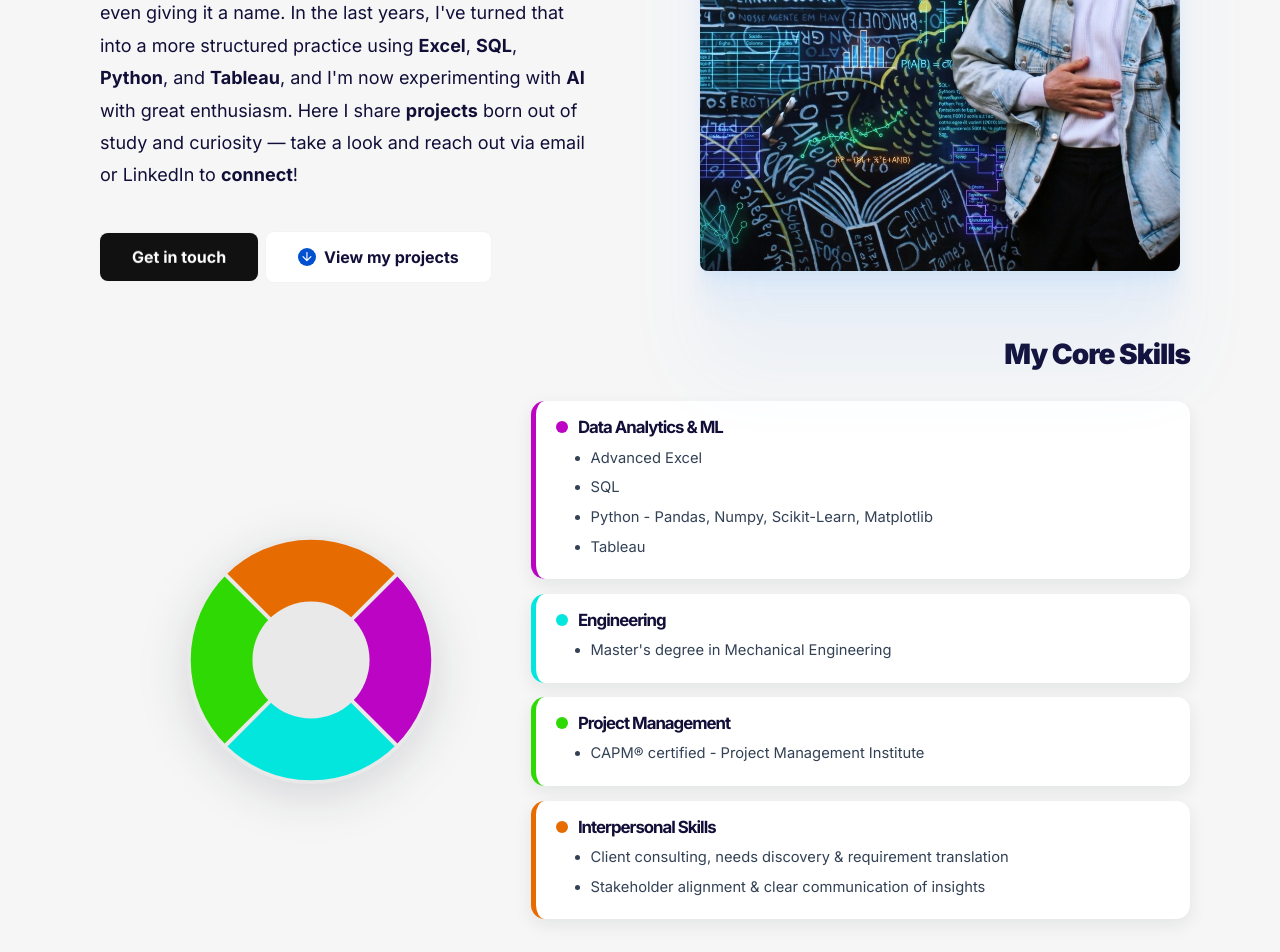
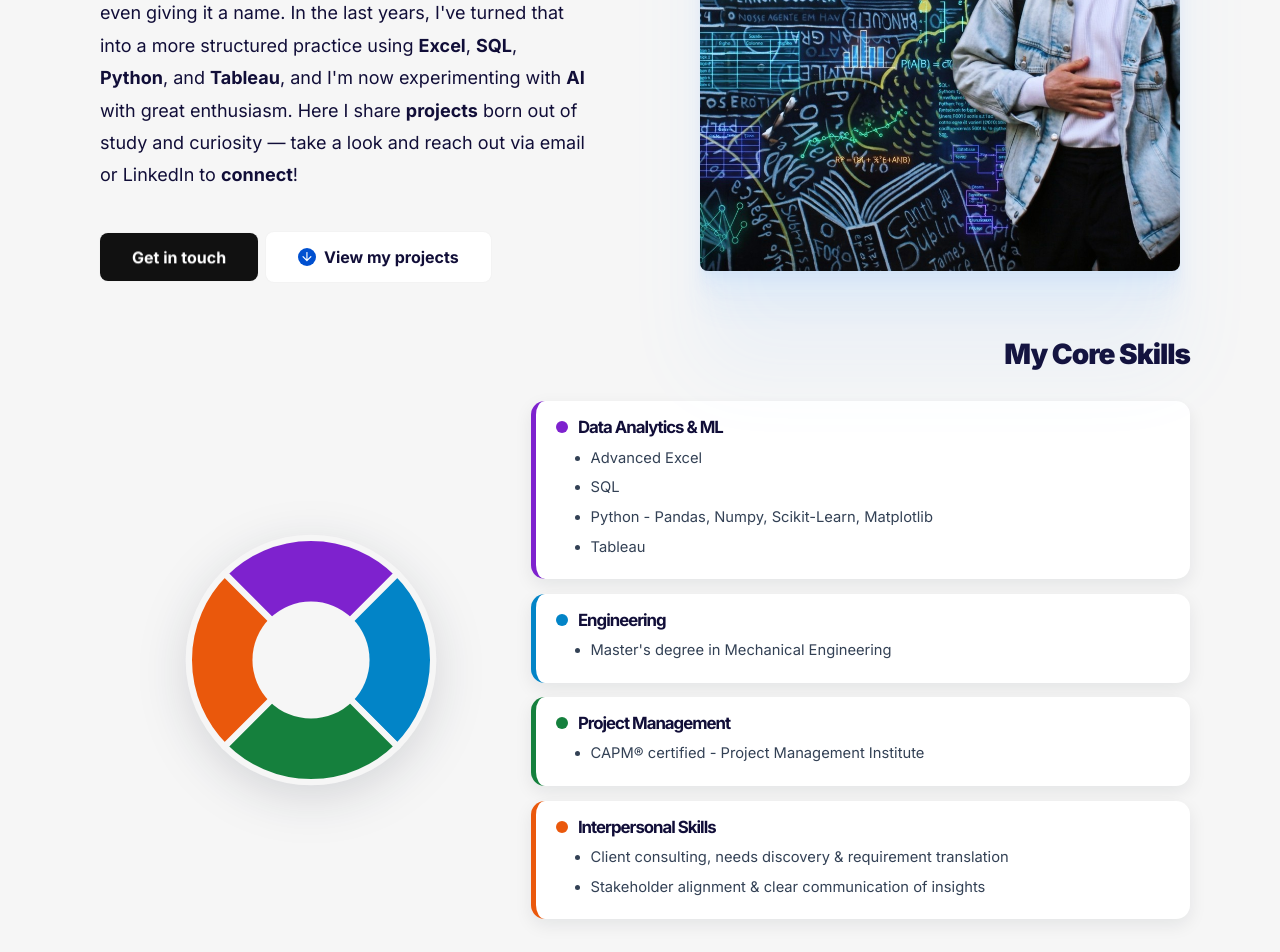
Before and after one commit to gcasarin/gcasarin.github.io, a Jekyll site: the page built from index.html, in a window 1280 px wide. Shown: the part 440-1392 px from the top of the page. Built offline with Jekyll 4.4.1, drawn with Linux system fonts in a browser that asks for light colours.

Commit message:
Refactor skills pie chart colors and styles
Updated colors for skills pie chart and adjusted stroke properties.

```diff
--- a/_includes/section-skills.html
+++ b/_includes/section-skills.html
@@ -11,12 +11,12 @@
       <div class="col-lg-5 mb-4 mb-lg-0 pie-col">
         <div class="pie-wrapper">
           <svg class="skills-pie" viewBox="0 0 220 220" width="280" height="280" role="img" aria-label="Skills breakdown: Data Analytics, Engineering, Project Management, and Interpersonal Skills">
-            <g class="pie-slices-group" transform="rotate(45 110 110)">
+            <g class="pie-slices-group" transform="rotate(-45 110 110)">
               <!-- 1. Data Analytics -->
               <path
                 class="pie-slice"
                 d="M 110 110 L 110 14 A 96 96 0 0 1 206 110 Z"
-                fill="#bb04c4"
+                fill="#7e22ce"
                 data-target="da"
               />
 
@@ -58,7 +58,7 @@
           <!-- 1. Data Analytics -->
           <div class="pie-pillar pie-pillar--da" data-slice="da">
             <div class="pie-pillar__head">
-              <span class="pie-dot" style="background: #bb04c4;"></span>
+              <span class="pie-dot" style="background: #7e22ce;"></span>
               <h4 class="pie-pillar__title">Data Analytics &amp; ML</h4>
             </div>
             <ul class="pie-pillar__list">
@@ -72,7 +72,7 @@
           <!-- 2. Engineering -->
           <div class="pie-pillar pie-pillar--eng" data-slice="eng">
             <div class="pie-pillar__head">
-              <span class="pie-dot" style="background: #02e6de;"></span>
+              <span class="pie-dot" style="background: #0284c7;"></span>
               <h4 class="pie-pillar__title">Engineering</h4>
             </div>
             <ul class="pie-pillar__list">
@@ -83,7 +83,7 @@
           <!-- 3. Project Management -->
           <div class="pie-pillar pie-pillar--pm" data-slice="pm">
             <div class="pie-pillar__head">
-              <span class="pie-dot" style="background: #2fd904;"></span>
+              <span class="pie-dot" style="background: #15803d;"></span>
               <h4 class="pie-pillar__title">Project Management</h4>
             </div>
             <ul class="pie-pillar__list">
@@ -94,7 +94,7 @@
           <!-- 4. Interpersonal Skills -->
           <div class="pie-pillar pie-pillar--is" data-slice="is">
             <div class="pie-pillar__head">
-              <span class="pie-dot" style="background: #e66c02;"></span>
+              <span class="pie-dot" style="background: #ea580c;"></span>
               <h4 class="pie-pillar__title">Interpersonal Skills</h4>
             </div>
             <ul class="pie-pillar__list">
@@ -164,8 +164,8 @@
   }
 
   .skills-section .pie-slice {
-    stroke: #e9e9e9;
-    stroke-width: 3;
+    stroke: #f6f6f6;
+    stroke-width: 5;
     stroke-linejoin: round;
     cursor: pointer;
     transform-origin: 110px 110px;
@@ -179,7 +179,7 @@
 
   /* Colore del foro centrale: metti lo stesso colore dello sfondo della pagina */
   .skills-section .donut-hole {
-    fill: #e9e9e9;
+    fill: #f6f6f6;
     pointer-events: none;
   }
 
@@ -200,10 +200,10 @@
                 background-color 0.24s ease;
   }
 
-  .skills-section .pie-pillar--da  { border-left-color: #bb04c4; }
-  .skills-section .pie-pillar--eng { border-left-color: #02e6de; }
-  .skills-section .pie-pillar--pm  { border-left-color: #2fd904; }
-  .skills-section .pie-pillar--is  { border-left-color: #e66c02; }
+  .skills-section .pie-pillar--da  { border-left-color: #7e22ce; }
+  .skills-section .pie-pillar--eng { border-left-color: #0284c7; }
+  .skills-section .pie-pillar--pm  { border-left-color: #15803d; }
+  .skills-section .pie-pillar--is  { border-left-color: #ea580c; }
 
   .skills-section .pie-pillar.is-active {
     transform: translateX(12px) scale(1.02);
@@ -211,19 +211,19 @@
   }
 
   .skills-section .pie-pillar--da.is-active {
-    background-color: rgba(187, 4, 196, 0.08);
+    background-color: rgba(126, 34, 206, 0.08);
   }
 
   .skills-section .pie-pillar--eng.is-active {
-    background-color: rgba(2, 230, 222, 0.10);
+    background-color: rgba(2, 132, 199, 0.08);
   }
 
   .skills-section .pie-pillar--pm.is-active {
-    background-color: rgba(47, 217, 4, 0.08);
+    background-color: rgba(21, 128, 61, 0.08);
   }
 
   .skills-section .pie-pillar--is.is-active {
-    background-color: rgba(230, 108, 2, 0.08);
+    background-color: rgba(234, 88, 12, 0.08);
   }
 
   .skills-section .pie-pillar__head {
```
Also changed, not shown: other parts of _includes/section-skills.html (+3 -3 lines).
